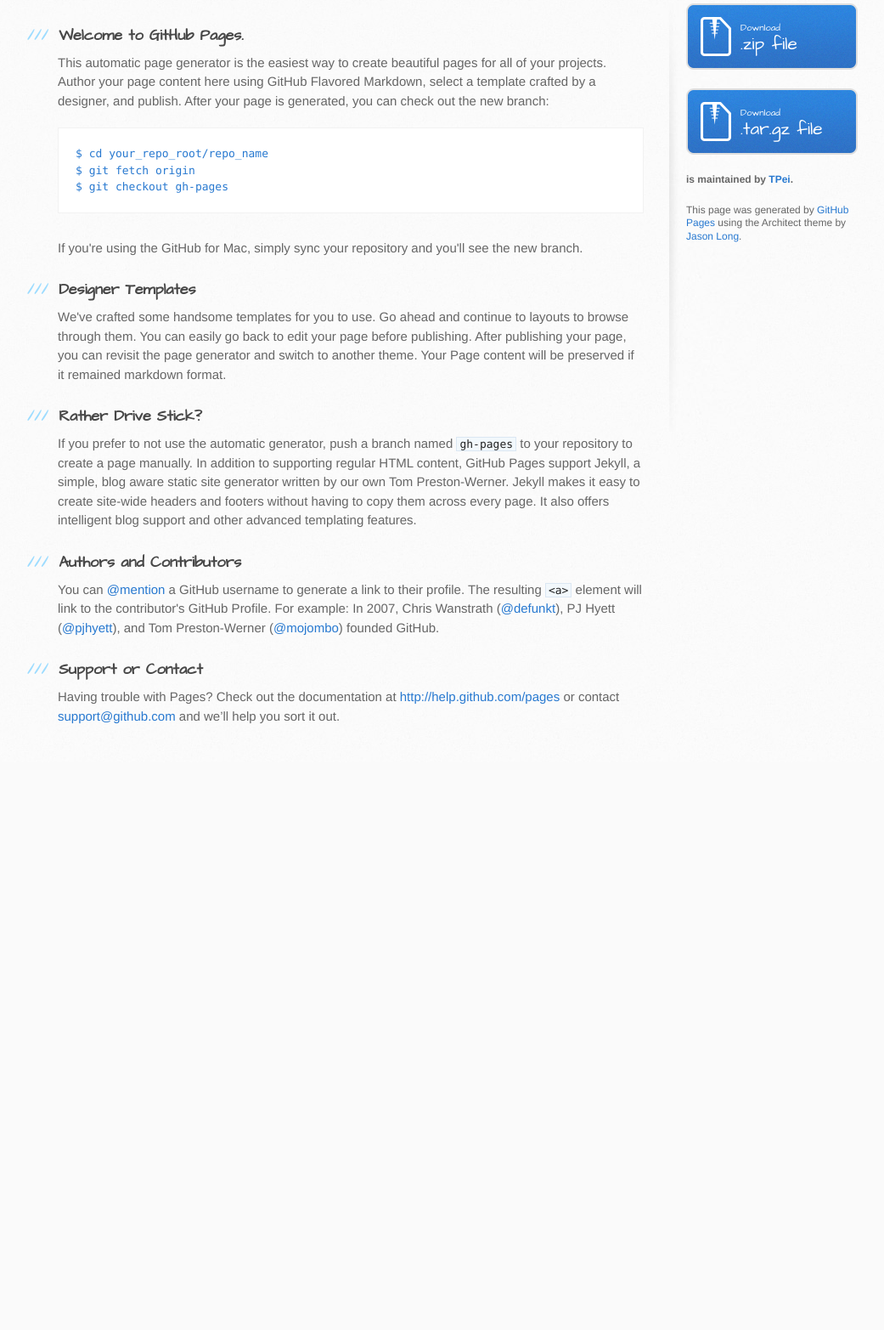
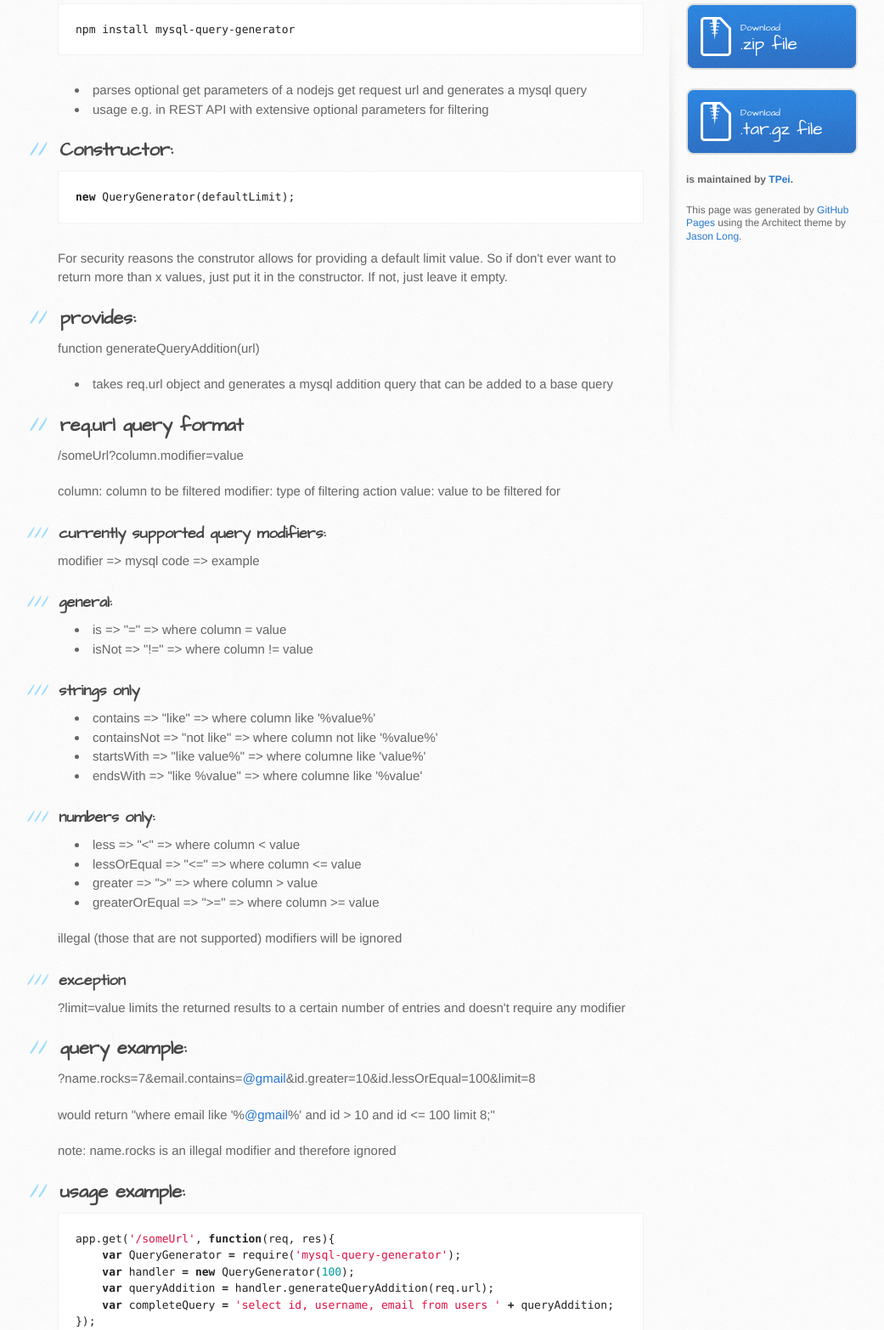
Before and after one commit to TPei/nodejs-mysql-query-generator, a plain HTML site: page index.html in a window 1280 px wide. Shown: the part 334-1899 px from the top of the page at 85% size, without its empty margins (102-1143 px from the left). Before the commit the page ends 1231 px from the top, so only its background shows below. Drawn offline with Linux system fonts and the light colour scheme.

```diff
--- a/index.html
+++ b/index.html
@@ -28,37 +28,128 @@
     <div id="content-wrapper">
       <div class="inner clearfix">
         <section id="main-content">
-          <h3>
-<a name="welcome-to-github-pages" class="anchor" href="#welcome-to-github-pages"><span class="octicon octicon-link"></span></a>Welcome to GitHub Pages.</h3>
+          <div class="highlight highlight-sh"><pre>npm install mysql-query-generator
+</pre></div>
 
-<p>This automatic page generator is the easiest way to create beautiful pages for all of your projects. Author your page content here using GitHub Flavored Markdown, select a template crafted by a designer, and publish. After your page is generated, you can check out the new branch:</p>
+<ul>
+<li>parses optional get parameters of a nodejs get request url and generates a mysql query</li>
+<li>usage e.g. in REST API with extensive optional parameters for filtering</li>
+</ul><h2>
+<a name="constructor" class="anchor" href="#constructor"><span class="octicon octicon-link"></span></a>Constructor:</h2>
 
-<pre><code>$ cd your_repo_root/repo_name
-$ git fetch origin
-$ git checkout gh-pages
-</code></pre>
+<div class="highlight highlight-js"><pre><span class="k">new</span> <span class="nx">QueryGenerator</span><span class="p">(</span><span class="nx">defaultLimit</span><span class="p">);</span>
+</pre></div>
 
-<p>If you're using the GitHub for Mac, simply sync your repository and you'll see the new branch.</p>
+<p>For security reasons the construtor allows for providing a default limit value.
+So if don't ever want to return more than x values, just put it in the constructor. If not, just leave it empty.</p>
+
+<h2>
+<a name="provides" class="anchor" href="#provides"><span class="octicon octicon-link"></span></a>provides:</h2>
+
+<p>function generateQueryAddition(url)</p>
+
+<ul>
+<li>takes req.url object and generates a mysql addition query that can be added to a base query</li>
+</ul><h2>
+<a name="requrl-query-format" class="anchor" href="#requrl-query-format"><span class="octicon octicon-link"></span></a>req.url query format</h2>
+
+<p>/someUrl?column.modifier=value</p>
+
+<p>column: column to be filtered
+modifier: type of filtering action
+value: value to be filtered for</p>
 
 <h3>
-<a name="designer-templates" class="anchor" href="#designer-templates"><span class="octicon octicon-link"></span></a>Designer Templates</h3>
+<a name="currently-supported-query-modifiers" class="anchor" href="#currently-supported-query-modifiers"><span class="octicon octicon-link"></span></a>currently supported query modifiers:</h3>
 
-<p>We've crafted some handsome templates for you to use. Go ahead and continue to layouts to browse through them. You can easily go back to edit your page before publishing. After publishing your page, you can revisit the page generator and switch to another theme. Your Page content will be preserved if it remained markdown format.</p>
+<p>modifier =&gt; mysql code =&gt; example</p>
 
 <h3>
-<a name="rather-drive-stick" class="anchor" href="#rather-drive-stick"><span class="octicon octicon-link"></span></a>Rather Drive Stick?</h3>
+<a name="general" class="anchor" href="#general"><span class="octicon octicon-link"></span></a>general:</h3>
 
-<p>If you prefer to not use the automatic generator, push a branch named <code>gh-pages</code> to your repository to create a page manually. In addition to supporting regular HTML content, GitHub Pages support Jekyll, a simple, blog aware static site generator written by our own Tom Preston-Werner. Jekyll makes it easy to create site-wide headers and footers without having to copy them across every page. It also offers intelligent blog support and other advanced templating features.</p>
+<ul>
+<li>is =&gt; "=" =&gt; where column = value</li>
+<li>isNot =&gt; "!=" =&gt; where column != value</li>
+</ul><h3>
+<a name="strings-only" class="anchor" href="#strings-only"><span class="octicon octicon-link"></span></a>strings only</h3>
+
+<ul>
+<li>contains =&gt; "like" =&gt; where column like '%value%'</li>
+<li>containsNot =&gt; "not like" =&gt; where column not like '%value%'</li>
+<li>startsWith =&gt; "like value%" =&gt; where columne like 'value%'</li>
+<li>endsWith =&gt; "like %value" =&gt; where columne like '%value'</li>
+</ul><h3>
+<a name="numbers-only" class="anchor" href="#numbers-only"><span class="octicon octicon-link"></span></a>numbers only:</h3>
+
+<ul>
+<li>less =&gt; "&lt;" =&gt; where column &lt; value</li>
+<li>lessOrEqual =&gt; "&lt;=" =&gt; where column &lt;= value</li>
+<li>greater =&gt; "&gt;" =&gt; where column &gt; value</li>
+<li>greaterOrEqual =&gt; "&gt;=" =&gt; where column &gt;= value</li>
+</ul><p>illegal (those that are not supported) modifiers will be ignored</p>
 
 <h3>
-<a name="authors-and-contributors" class="anchor" href="#authors-and-contributors"><span class="octicon octicon-link"></span></a>Authors and Contributors</h3>
+<a name="exception" class="anchor" href="#exception"><span class="octicon octicon-link"></span></a>exception</h3>
 
-<p>You can <a href="https://github.com/blog/821" class="user-mention">@mention</a> a GitHub username to generate a link to their profile. The resulting <code>&lt;a&gt;</code> element will link to the contributor's GitHub Profile. For example: In 2007, Chris Wanstrath (<a href="https://github.com/defunkt" class="user-mention">@defunkt</a>), PJ Hyett (<a href="https://github.com/pjhyett" class="user-mention">@pjhyett</a>), and Tom Preston-Werner (<a href="https://github.com/mojombo" class="user-mention">@mojombo</a>) founded GitHub.</p>
+<p>?limit=value
+limits the returned results to a certain number of entries and doesn't require any modifier</p>
+
+<h2>
+<a name="query-example" class="anchor" href="#query-example"><span class="octicon octicon-link"></span></a>query example:</h2>
+
+<p>?name.rocks=7&amp;email.contains=<a href="https://github.com/gmail" class="user-mention">@gmail</a>&amp;id.greater=10&amp;id.lessOrEqual=100&amp;limit=8</p>
+
+<p>would return
+"where email like '%<a href="https://github.com/gmail" class="user-mention">@gmail</a>%' and id &gt; 10 and id &lt;= 100 limit 8;"</p>
+
+<p>note: name.rocks is an illegal modifier and therefore ignored</p>
+
+<h2>
+<a name="usage-example" class="anchor" href="#usage-example"><span class="octicon octicon-link"></span></a>usage example:</h2>
+
+<div class="highlight highlight-js"><pre><span class="nx">app</span><span class="p">.</span><span class="nx">get</span><span class="p">(</span><span class="s1">'/someUrl'</span><span class="p">,</span> <span class="kd">function</span><span class="p">(</span><span class="nx">req</span><span class="p">,</span> <span class="nx">res</span><span class="p">){</span>
+    <span class="kd">var</span> <span class="nx">QueryGenerator</span> <span class="o">=</span> <span class="nx">require</span><span class="p">(</span><span class="s1">'mysql-query-generator'</span><span class="p">);</span>
+    <span class="kd">var</span> <span class="nx">handler</span> <span class="o">=</span> <span class="k">new</span> <span class="nx">QueryGenerator</span><span class="p">(</span><span class="mi">100</span><span class="p">);</span>
+    <span class="kd">var</span> <span class="nx">queryAddition</span> <span class="o">=</span> <span class="nx">handler</span><span class="p">.</span><span class="nx">generateQueryAddition</span><span class="p">(</span><span class="nx">req</span><span class="p">.</span><span class="nx">url</span><span class="p">);</span>
+    <span class="kd">var</span> <span class="nx">completeQuery</span> <span class="o">=</span> <span class="s1">'select id, username, email from users '</span> <span class="o">+</span> <span class="nx">queryAddition</span><span class="p">;</span>
+<span class="p">});</span>
+
+<span class="c1">// assuming a req.url querystring like so: ?username.is=john&amp;email.contains=john.doe&amp;id.greaterOrEqual=10&amp;limit=5</span>
+<span class="c1">// the complete query would be</span>
+<span class="kd">var</span> <span class="nx">completeQuery</span> <span class="o">=</span> <span class="s1">'select id, username, email from users where name = \'john\' and email like \'%john.doe%\'</span> <span class="nx">and</span> <span class="nx">id</span> <span class="o">&gt;=</span> <span class="mi">10</span> <span class="nx">limit</span> <span class="mi">5</span><span class="p">;</span>
+</pre></div>
+
+<h2>
+<a name="security-as-of-v030" class="anchor" href="#security-as-of-v030"><span class="octicon octicon-link"></span></a>Security as of v0.3.0</h2>
 
 <h3>
-<a name="support-or-contact" class="anchor" href="#support-or-contact"><span class="octicon octicon-link"></span></a>Support or Contact</h3>
+<a name="injections" class="anchor" href="#injections"><span class="octicon octicon-link"></span></a>Injections</h3>
 
-<p>Having trouble with Pages? Check out the documentation at <a href="http://help.github.com/pages">http://help.github.com/pages</a> or contact <a href="mailto:support@github.com">support@github.com</a> and we’ll help you sort it out.</p>
+<p>To prevent sql injections certain characters and keywords are not allowed like:</p>
+
+<ul>
+<li>quotes</li>
+<li>whitespaces</li>
+</ul><h3>
+<a name="limit-number-of-returned-entries" class="anchor" href="#limit-number-of-returned-entries"><span class="octicon octicon-link"></span></a>Limit number of returned entries</h3>
+
+<p>You can provide a default limit in the constructor to make sure no more than that number of entries is returned.</p>
+
+<h2>
+<a name="npm" class="anchor" href="#npm"><span class="octicon octicon-link"></span></a>NPM</h2>
+
+<p><a href="https://www.npmjs.org/package/mysql-query-generator">Check it out at NPM!</a>.
+npm install mysql-query-generator</p>
+
+<h3>
+<a name="originally-intended-as-an-addition-to-query-sql" class="anchor" href="#originally-intended-as-an-addition-to-query-sql"><span class="octicon octicon-link"></span></a>Originally intended as an addition to <a href="https://www.npmjs.org/package/query-sql">query-sql</a>.</h3>
+
+<p>Easily generate simple queries using query-sql. Then automatically parse url get string and add the result as where clause for more extensive filtering.</p>
+
+<h2>
+<a name="license" class="anchor" href="#license"><span class="octicon octicon-link"></span></a>License</h2>
+
+<p><a href="http://cheeaun.mit-license.org/">MIT</a></p>
         </section>
 
         <aside id="sidebar">
```
Also changed, not shown: params.json (+1 -1 lines).
